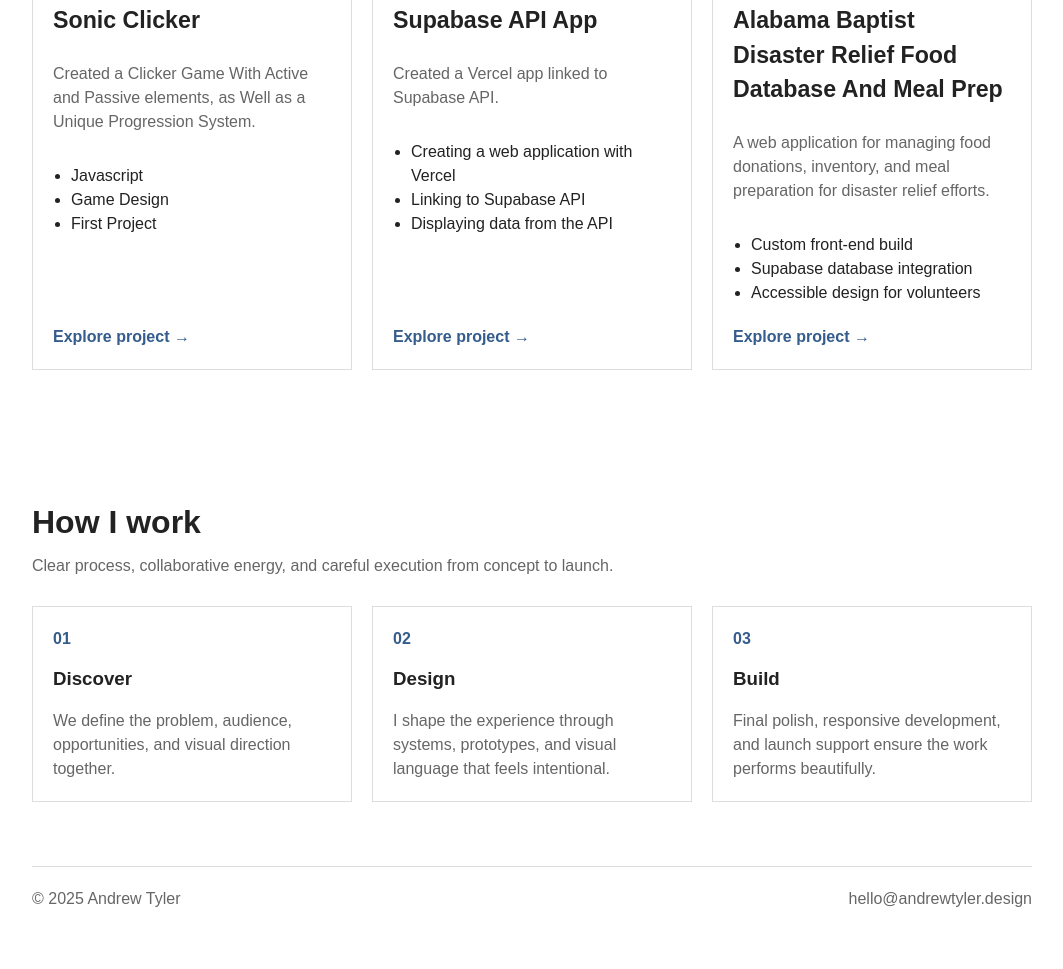
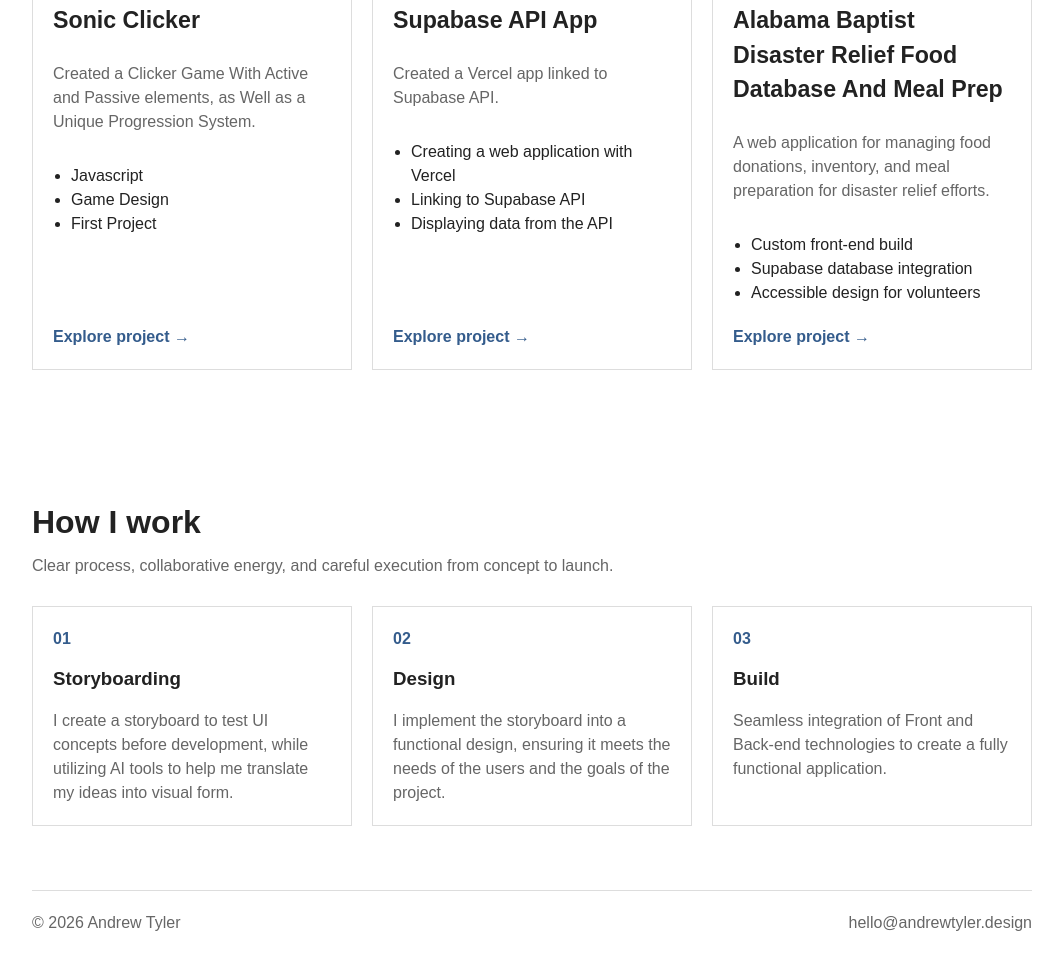
Before and after one commit to Drewstert/Drewstert.github.io, a plain HTML site: page index.html in a window 1280 px wide. Shown: the part 1126-2095 px from the top of the page, without its empty margins (108-1171 px from the left). Drawn offline with Linux system fonts and the light colour scheme.

Commit message:
Build process and proper link

```diff
--- a/index.html
+++ b/index.html
@@ -123,7 +123,7 @@
               <li>Linking to Supabase API</li>
               <li>Displaying data from the API</li>
             </ul>
-            <a href="semapp.html">Explore project →</a>
+            <a href="Projects/semapp.html">Explore project →</a>
           </article>
 
           <article class="project-card">
@@ -150,20 +150,20 @@
         <div class="process-grid">
           <div class="process-step">
             <div class="step-number">01</div>
-            <h3>Discover</h3>
-            <p>We define the problem, audience, opportunities, and visual direction together.</p>
+            <h3>Storyboarding</h3>
+            <p>I create a storyboard to test UI concepts before development, while utilizing AI tools to help me translate my ideas into visual form.</p>
           </div>
 
           <div class="process-step">
             <div class="step-number">02</div>
             <h3>Design</h3>
-            <p>I shape the experience through systems, prototypes, and visual language that feels intentional.</p>
+            <p>I implement the storyboard into a functional design, ensuring it meets the needs of the users and the goals of the project.</p>
           </div>
 
           <div class="process-step">
             <div class="step-number">03</div>
             <h3>Build</h3>
-            <p>Final polish, responsive development, and launch support ensure the work performs beautifully.</p>
+            <p>Seamless integration of Front and Back-end technologies to create a fully functional application.</p>
           </div>
         </div>
       </section>
@@ -171,7 +171,7 @@
 
     <footer id="contact">
       <div class="container footer-bar">
-        <span>© 2025 Andrew Tyler</span>
+        <span>© 2026 Andrew Tyler</span>
         <span>hello@andrewtyler.design</span>
       </div>
     </footer>
```
